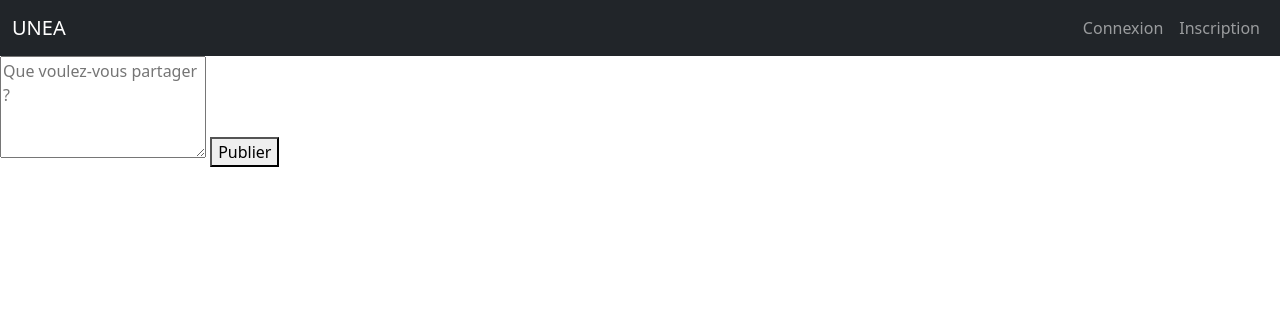
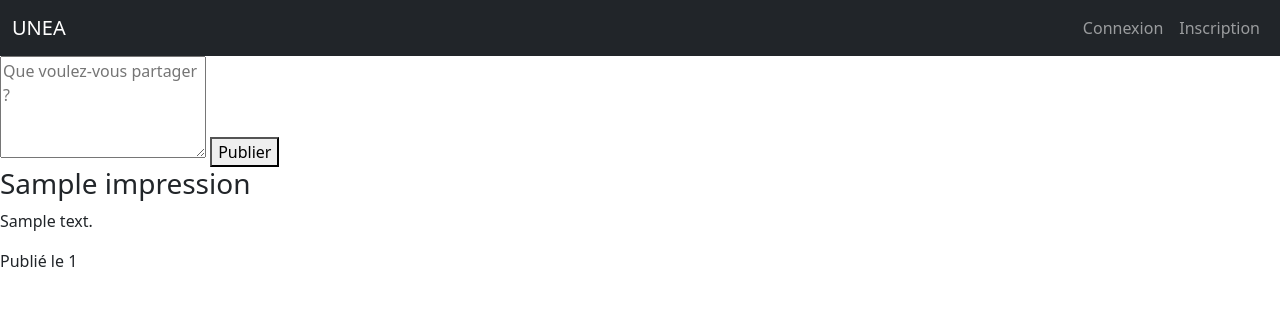
Before and after one commit to Miner-code/MIT-G4, a PHP site: page / in a window 1280 px wide. Shown: the top 316 px of the page. Run offline with PHP 8.4, Linux system fonts and the light colour scheme; tables that the repository leaves empty or names only in its code hold one stand-in row (values such as "Sample post").

Commit message:
index update

```diff
--- a/index.php
+++ b/index.php
@@ -18,6 +18,26 @@ session_start();
 			<button type="submit">Publier</button>
 		</form>
 
+		<div class="messages">
+    <?php
+    $id_entreprise = 1; // Remplacez par l'ID de l'entreprise actuelle
+
+    // Sélectionnez les messages de l'entreprise spécifiée
+    $sql = "SELECT * FROM impressions WHERE num_1 = :id_entreprise ORDER BY num_date DESC";
+    $stmt = $bdd->prepare($sql);
+    $stmt->bindParam(":id_entreprise", $id_entreprise);
+    $stmt->execute();
+    $messages = $stmt->fetchAll(PDO::FETCH_ASSOC);
+
+    foreach ($messages as $message) {
+        echo "<div class='message'>";
+        echo "<h3>{$message['titre']}</h3>";
+        echo "<p>{$message['contenu']}</p>";
+        echo "<p>Publié le {$message['num_date']}</p>";
+        echo "</div>";
+    }
+    ?>
+</div>
 
 		<?php include "includes/footer.php"; ?>
 	</body>
```
